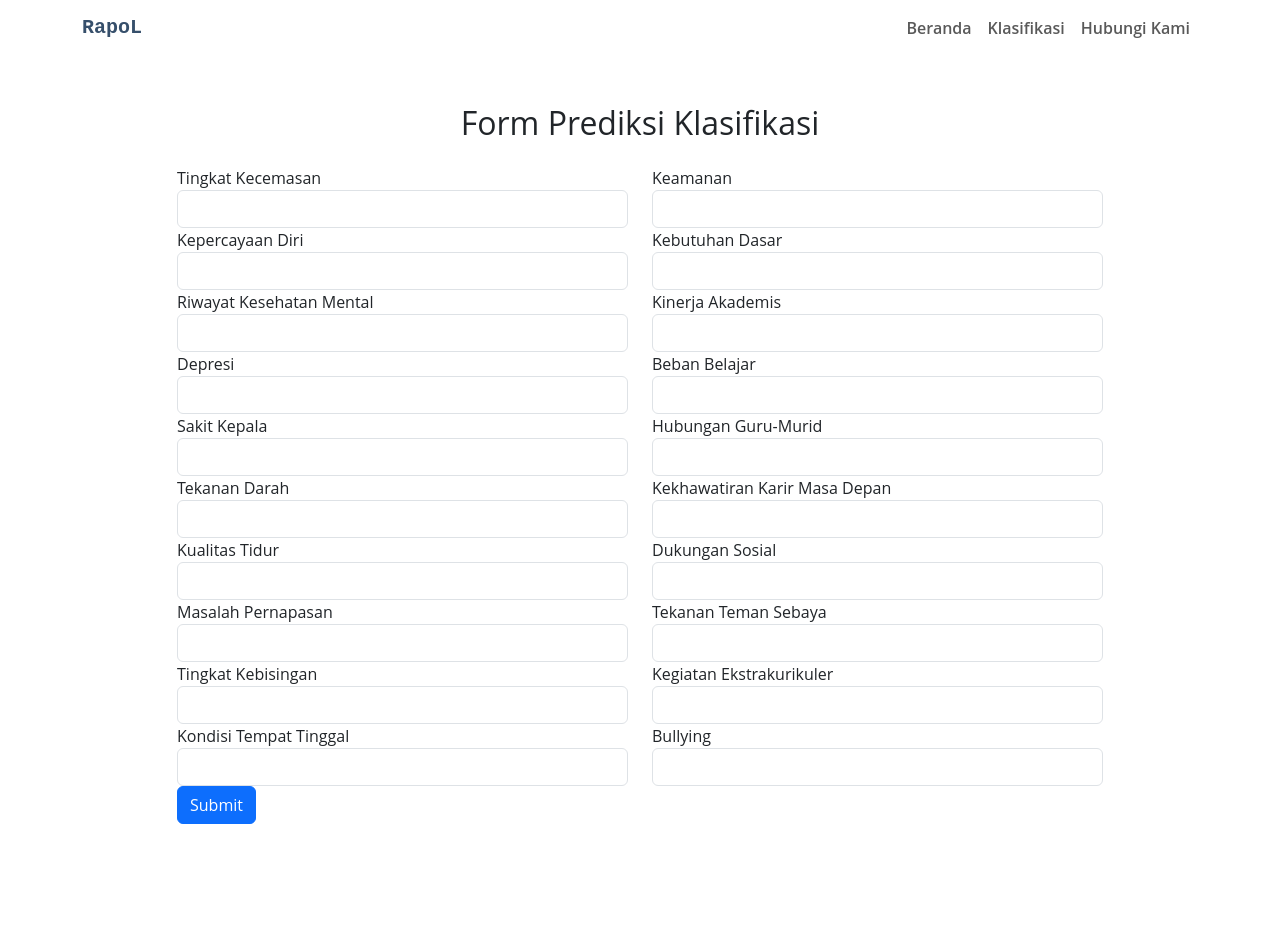
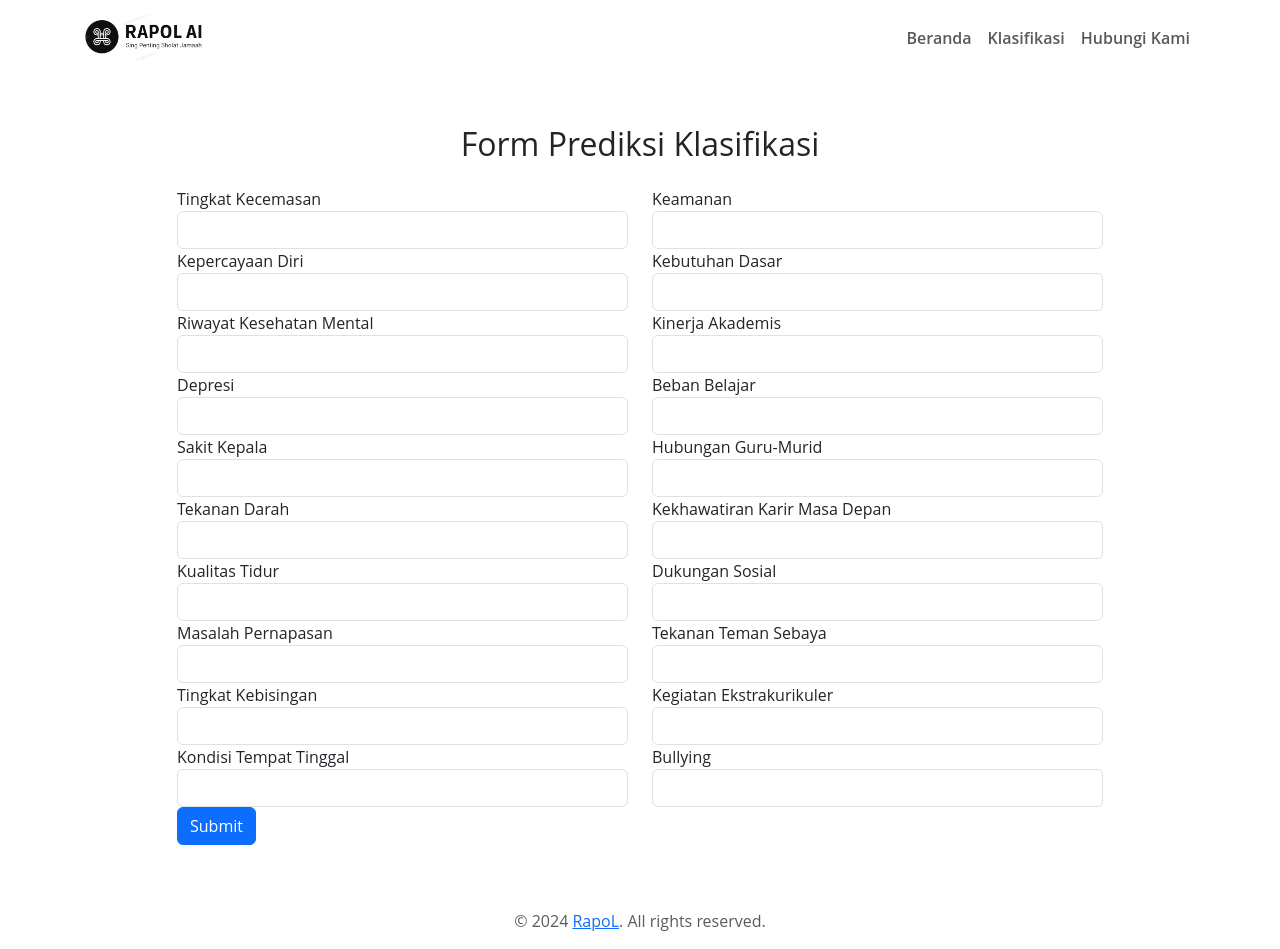
Before and after one commit to RaffaNurListiawan/flask-deployment, a Flask app: page /klasifikasi in a window 1280 px wide. Before the commit the page ends 824 px from the top, so only its background shows below. Run offline with Flask 3, Linux system fonts and the light colour scheme; parts of the project's set-up code (start-up, migrations or seed data) failed here and were passed over.

Commit message:
feat enviroment

```diff
--- a/templates/klasifikasi.html
+++ b/templates/klasifikasi.html
@@ -10,8 +10,10 @@
 </head>
   <body>
     <nav class="navbar navbar-expand-lg bg-body-light">
-        <div class="container">
-          <a class="navbar-brand fw-bold logo-name" href="#">RapoL</a>
+        <div class="container align-items-center">
+          <a class="navbar-brand fw-bold logo-name" href="#">
+            <img class="w-25" src="../static/images/logo.png"/>
+          </a>
           <button class="navbar-toggler" type="button" data-bs-toggle="collapse" data-bs-target="#navbarSupportedContent" aria-controls="navbarSupportedContent" aria-expanded="false" aria-label="Toggle navigation">
             <span class="navbar-toggler-icon"></span>
           </button>
@@ -24,7 +26,7 @@
                   <a class="nav-link" href="/klasifikasi">Klasifikasi</a>
                 </li>
                 <li class="nav-item fw-semibold">
-                  <a class="nav-link" href="/">Hubungi Kami</a>
+                  <a class="nav-link" href="#contact-us">Hubungi Kami</a>
                 </li>
               </ul>
           </div>
@@ -126,8 +128,11 @@
           </div>
         </div>
       </section>
-
-
+      <footer class="footer mt-auto py-3 bg-body-light">
+        <div class="container text-center">
+          <span class="text-muted">© 2024 <a href="https://instagram.com/raffalstwn" target="_blank">RapoL</a>. All rights reserved.</span>
+        </div>
+      </footer>
 
       <script src="https://cdn.jsdelivr.net/npm/bootstrap@5.3.3/dist/js/bootstrap.bundle.min.js" integrity="sha384-YvpcrYf0tY3lHB60NNkmXc5s9fDVZLESaAA55NDzOxhy9GkcIdslK1eN7N6jIeHz" crossorigin="anonymous"></script>
       <script src="https://unpkg.com/aos@2.3.1/dist/aos.js"></script>
```
Also changed, not shown: templates/home.html (+10 -2 lines), templates/result.html (+10 -4 lines), static/images/logo.png (added).
